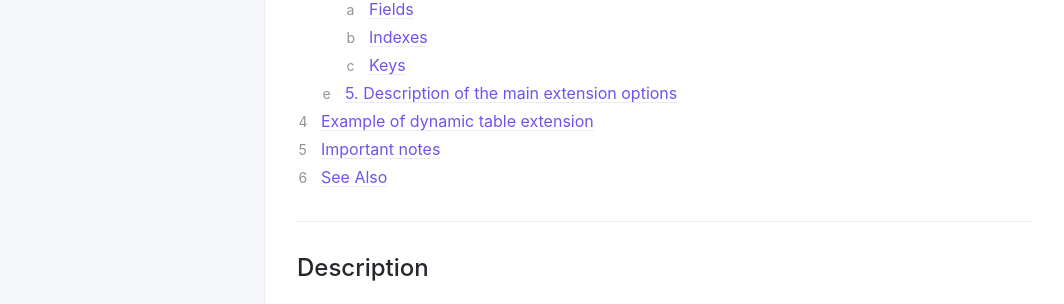
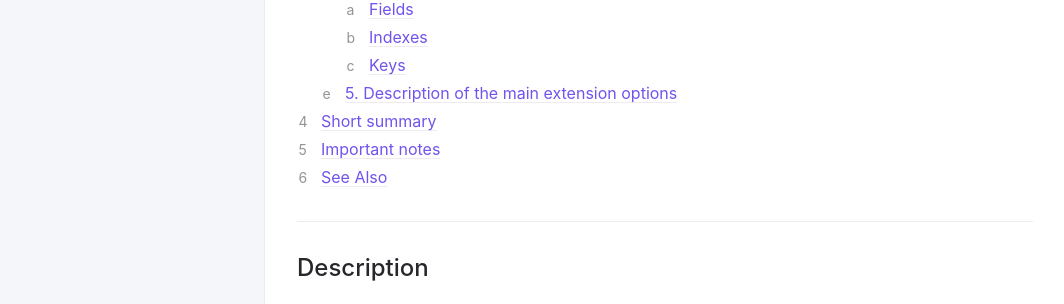
Before and after one commit to infor-cloud/xtendm3, a Jekyll site: the page built from docs/examples/dynamicTableExtension.md, in a window 1280 px wide. Shown: the part 463-767 px from the top of the page, without its empty margins (107-1171 px from the left). Built offline with Jekyll 4.4.1, drawn with Linux system fonts in a browser that asks for light colours.

Commit message:
Minor title update

```diff
--- a/docs/examples/dynamicTableExtension.md
+++ b/docs/examples/dynamicTableExtension.md
@@ -130,10 +130,10 @@ These were:
 
 
 
-## Example of dynamic table extension
+## Short summary
 Dynamic table extension gives the opportunity to enhance the efficinency of the data operations, by posiibility to create custom tables. They can be use in many different cases depends on the data's usage needs.
-* It can be created in every moment of designing the extension, even after the extension is completed and there are some data modifications needed.
-* Icreased flexibility for program data.
+* It can be created/modified in every moment of designing the extension, even after the extension is completed and there are some data modifications.
+* Icreased flexibility for the program data.
 * Dynamic tables can cooperate with multiple extensions.
 
 ## Important notes
```
